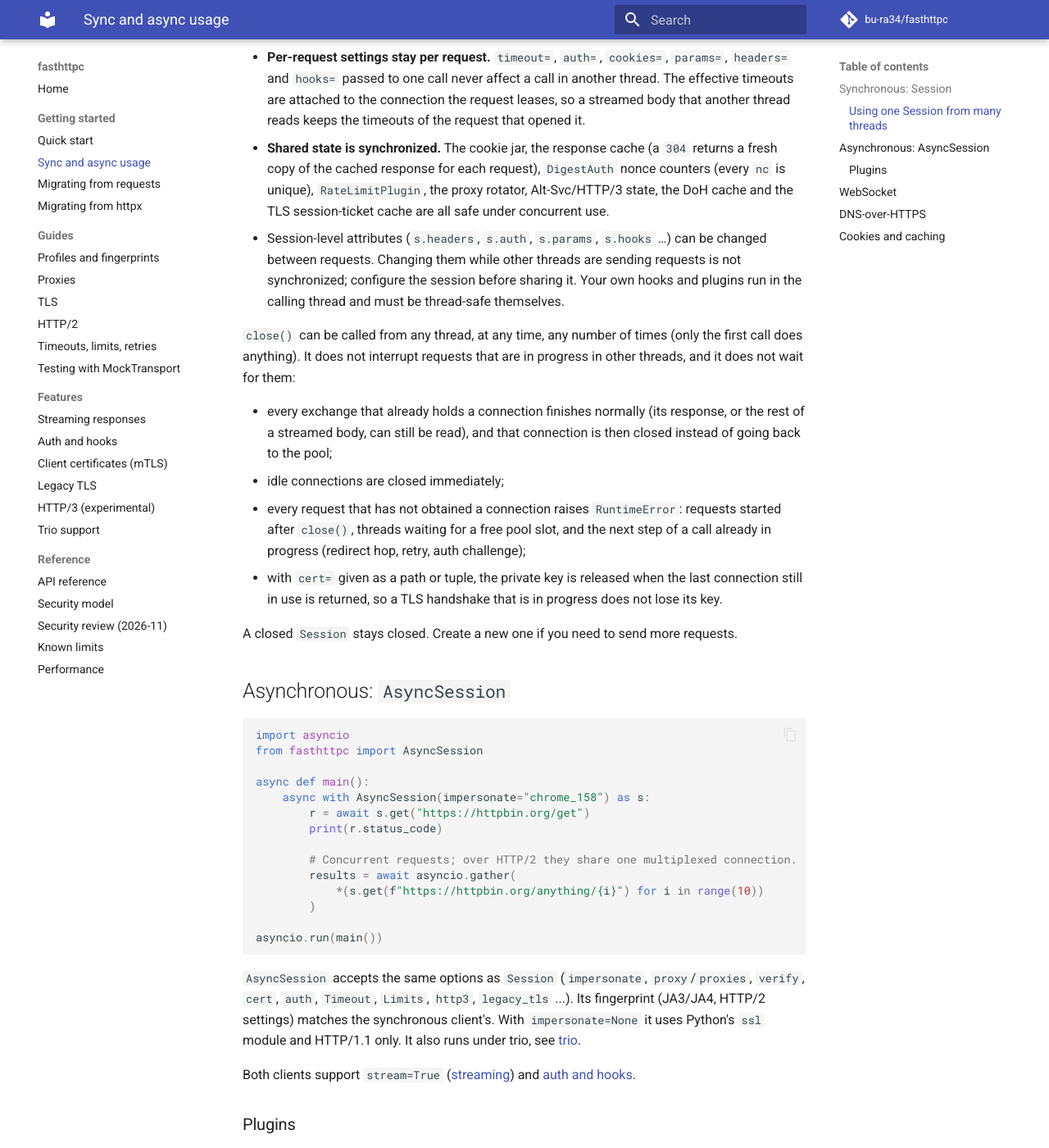
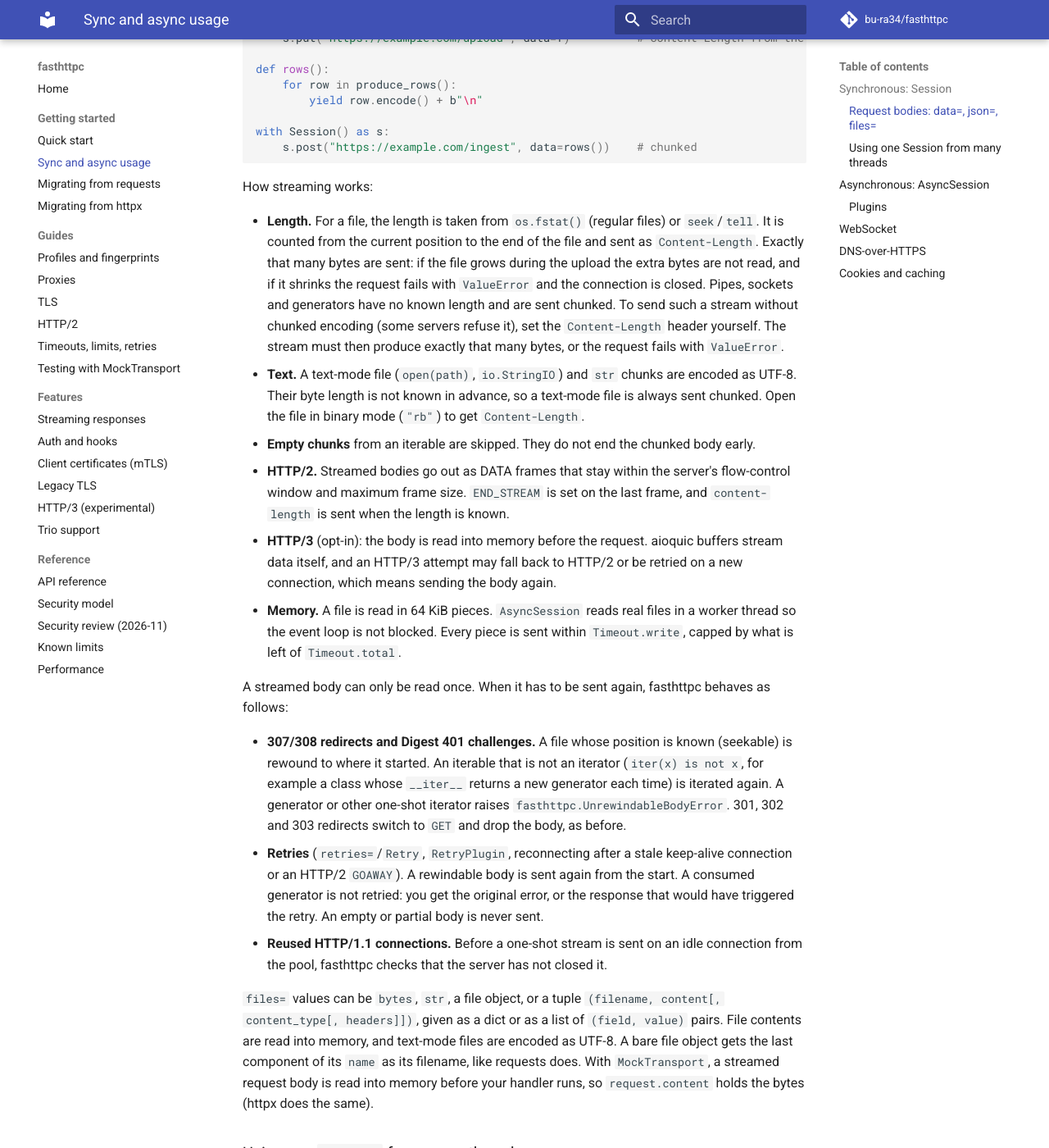
Before and after one commit to bu-ra34/fasthttpc, an MkDocs documentation site: the page built from docs/usage.md, in a window 1280 px wide and 1400 px high, scrolled down 1145 px. Shown: the whole window at 82% size. Built offline with MkDocs 1.6.1 and Material for MkDocs 9.7.7, drawn with Linux system fonts in a browser that asks for light colours; comment, search, counter and statistics services are not loaded; some of the changed text lies outside the part shown.

Commit message:
Belgeler ve CHANGELOG: data= türleri ve akış gövdesi; UnrewindableBodyError dışa açıldı

````diff
--- a/docs/usage.md
+++ b/docs/usage.md
@@ -17,6 +17,90 @@ Methods: `get`, `post`, `put`, `patch`, `delete`, `head`, `options` and the
 generic `request(method, url, ...)`. Redirects are followed by default
 (`allow_redirects=False` to disable; `max_redirects=` on the session) and the
 chain is in `r.history`.
+
+### Request bodies: `data=`, `json=`, `files=`
+
+`data=` accepts the same kinds of values in `Session` and `AsyncSession`:
+
+| `data=` | Sent as |
+|---|---|
+| `bytes`, `bytearray`, `memoryview` (any bytes-like object) | the bytes as they are, `Content-Length` |
+| `str` | UTF-8 encoded, `Content-Length` |
+| `dict`, or a `list`/`tuple` of `(key, value)` pairs | form data (`application/x-www-form-urlencoded`) |
+| file-like object (anything with `.read()`) | **streamed** from its current position, not read into memory |
+| iterable or generator of `bytes`/`str` chunks | **streamed** with `Transfer-Encoding: chunked` |
+| async iterable / async generator (`AsyncSession` only) | **streamed** with `Transfer-Encoding: chunked` |
+
+Any other type raises `TypeError`. A `list`/`tuple` is always form data, as in
+requests. If one of its items is not a `(key, value)` pair, for example a list of
+`bytes` chunks, you get a `TypeError`. To stream such a list pass `iter(chunks)`,
+or pass `b"".join(chunks)` to send it as one body. `json=` is serialised to UTF-8
+JSON. With `files=`, `data=` must be a dict or a list of pairs (multipart form
+fields).
+
+```python
+with Session() as s, open("backup.tar", "rb") as f:
+    s.put("https://example.com/upload", data=f)          # Content-Length from the file size
+
+def rows():
+    for row in produce_rows():
+        yield row.encode() + b"\n"
+
+with Session() as s:
+    s.post("https://example.com/ingest", data=rows())    # chunked
+```
+
+How streaming works:
+
+- **Length.** For a file, the length is taken from `os.fstat()` (regular files)
+  or `seek`/`tell`. It is counted from the current position to the end of the
+  file and sent as `Content-Length`. Exactly that many bytes are sent: if the file
+  grows during the upload the extra bytes are not read, and if it shrinks the
+  request fails with `ValueError` and the connection is closed. Pipes, sockets
+  and generators have no known length and are sent chunked. To send such a
+  stream without chunked encoding (some servers refuse it), set the
+  `Content-Length` header yourself. The stream must then produce exactly that
+  many bytes, or the request fails with `ValueError`.
+- **Text.** A text-mode file (`open(path)`, `io.StringIO`) and `str` chunks are
+  encoded as UTF-8. Their byte length is not known in advance, so a text-mode
+  file is always sent chunked. Open the file in binary mode (`"rb"`) to get
+  `Content-Length`.
+- **Empty chunks** from an iterable are skipped. They do not end the chunked
+  body early.
+- **HTTP/2.** Streamed bodies go out as DATA frames that stay within the server's
+  flow-control window and maximum frame size. `END_STREAM` is set on the last
+  frame, and `content-length` is sent when the length is known.
+- **HTTP/3** (opt-in): the body is read into memory before the request. aioquic
+  buffers stream data itself, and an HTTP/3 attempt may fall back to HTTP/2 or be
+  retried on a new connection, which means sending the body again.
+- **Memory.** A file is read in 64 KiB pieces. `AsyncSession` reads real files in
+  a worker thread so the event loop is not blocked. Every piece is sent within
+  `Timeout.write`, capped by what is left of `Timeout.total`.
+
+A streamed body can only be read once. When it has to be sent again, fasthttpc
+behaves as follows:
+
+- **307/308 redirects and Digest 401 challenges.** A file whose position is
+  known (seekable) is rewound to where it started. An iterable that is not an
+  iterator (`iter(x) is not x`, for example a class whose `__iter__` returns a
+  new generator each time) is iterated again. A generator or other one-shot
+  iterator raises `fasthttpc.UnrewindableBodyError`. 301, 302 and 303
+  redirects switch to `GET` and drop the body, as before.
+- **Retries** (`retries=`/`Retry`, `RetryPlugin`, reconnecting after a stale
+  keep-alive connection or an HTTP/2 `GOAWAY`). A rewindable body is sent again
+  from the start. A consumed generator is not retried: you get the original
+  error, or the response that would have triggered the retry. An empty or
+  partial body is never sent.
+- **Reused HTTP/1.1 connections.** Before a one-shot stream is sent on an idle
+  connection from the pool, fasthttpc checks that the server has not closed it.
+
+`files=` values can be `bytes`, `str`, a file object, or a tuple
+`(filename, content[, content_type[, headers]])`, given as a dict or as a list of
+`(field, value)` pairs. File contents are read into memory, and text-mode files
+are encoded as UTF-8. A bare file object gets the last component of its `name`
+as its filename, like requests does. With `MockTransport`, a streamed request
+body is read into memory before your handler runs, so `request.content` holds
+the bytes (httpx does the same).
 
 ### Using one `Session` from many threads
 
--- a/fasthttpc/__init__.py
+++ b/fasthttpc/__init__.py
@@ -63,6 +63,7 @@ from .async_session import ProxyRotator
 from .plugins import Plugin, RetryPlugin, LoggingPlugin, RateLimitPlugin
 from .auth import Auth, BasicAuth, BearerAuth, DigestAuth
 from ._api import USE_CLIENT_DEFAULT
+from ._body import UnrewindableBodyError
 
 __version__ = "0.7.0"
 __author__  = "Buğra"
@@ -105,4 +106,5 @@ __all__ = [
     "BearerAuth",
     "DigestAuth",
     "USE_CLIENT_DEFAULT",
+    "UnrewindableBodyError",
 ]
````
Also changed, not shown: CHANGELOG.md (+49 -0 lines), docs/migration-httpx.md (+5 -0 lines), docs/migration-requests.md (+10 -1 lines), 1 other file.
